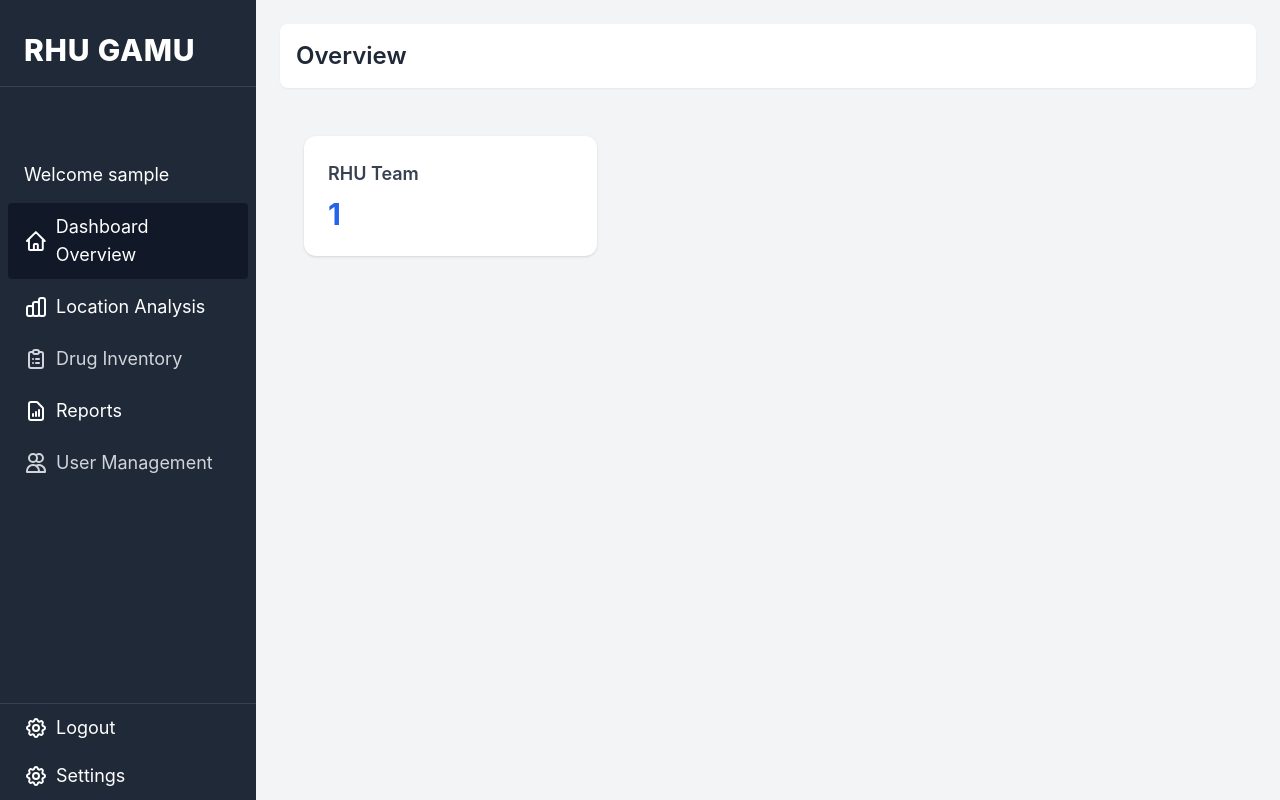
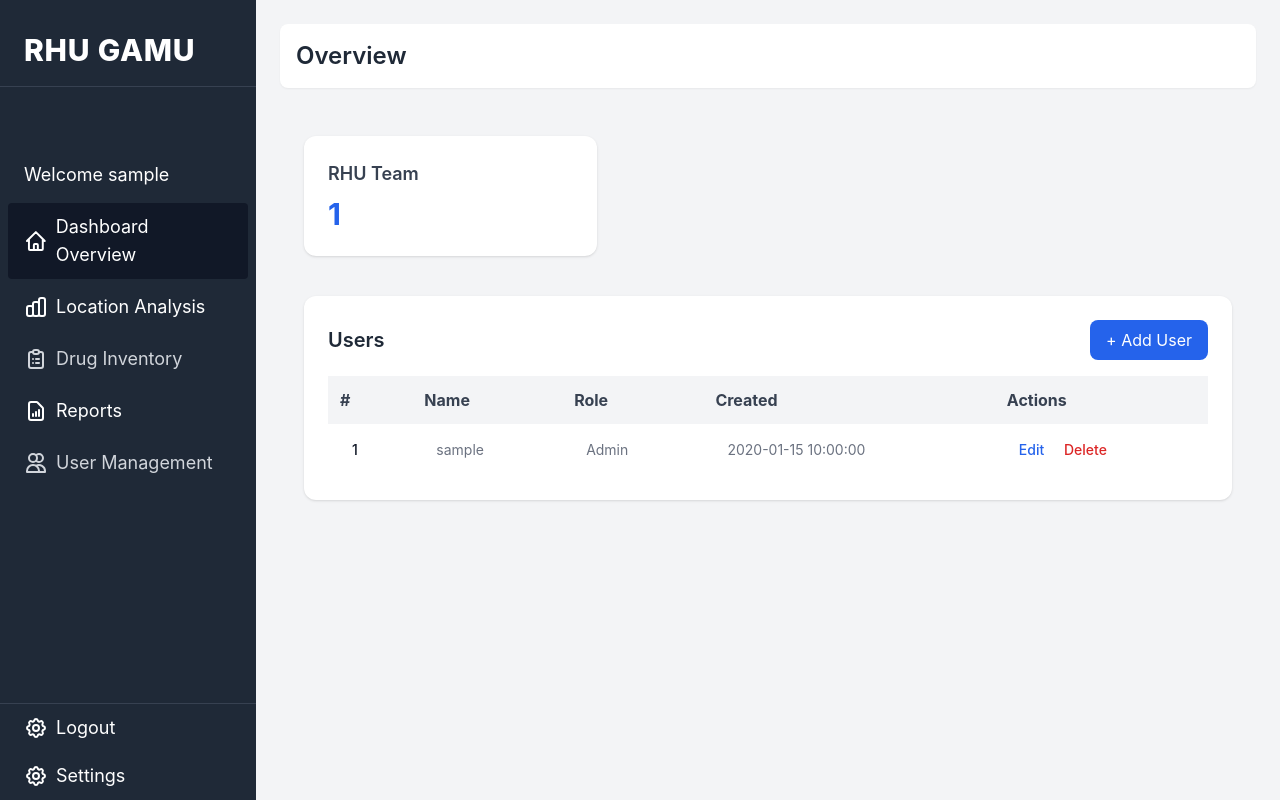
Before and after one commit to conrad-dead/capstone, a PHP site: page /admin/admin_dashboard.php in a window 1280 px wide. Run offline with PHP 8.4, Linux system fonts and the light colour scheme; the visitor is signed in with stand-in values (Sample User, id 1); data comes from the database, SQL or seed files in the repository; tables that the repository leaves empty or names only in its code hold one stand-in row (values such as "Sample post"); some libraries are stand-ins or nearby versions.

Commit message:
added user in admin dashboard

```diff
--- a/admin/admin_dashboard.php
+++ b/admin/admin_dashboard.php
@@ -36,7 +36,7 @@
     </style>
 </head>
 <body class="bg-gray-100">
-    <div class="min-h-screen flex">
+    <div class="flex min-h-screen flex">
 
         <!-- Sidebar -->
        <div class="flex flex-col h-screen bg-gray-800 text-white w-64 text-lg">
@@ -55,15 +55,49 @@
                 <h1 class="text-2xl font-semibold text-gray-800">Overview</h1>
             </header>
 
-            <main class="p-6">
+            <main class="p-6 space-y-10">
             <!-- Add charts, tables, etc. -->
 
-            <div class="grid grid-cols-1 md:grid-cols-3 gap-6">
-                <div class="bg-white p-6 rounded-xl shadow">
-                    <h3 class="text-lg font-semibold text-gray-700">RHU Team</h3>
-                    <p class="mt-2 text-3xl font-bold text-blue-600" id="user-count">120</p>
+                <div class="grid grid-cols-1 md:grid-cols-3 gap-6">
+                    <div class="bg-white p-6 rounded-xl shadow">
+                        <h3 class="text-lg font-semibold text-gray-700">RHU Team</h3>
+                        <p class="mt-2 text-3xl font-bold text-blue-600" id="user-count">120</p>
+                    </div>
                 </div>
-            </div>
+
+            <!-- User Section -->
+            <section class="bg-white p-6 rounded-xl shadow">
+                <div class="flex justify-between items-center mb-4">
+                    <h3 class="text-xl font-semibold text-gray-800">Users</h3>
+                    <button class="bg-blue-600 hover:bg-blue-700 text-white px-4 py-2 rounded-lg">+ Add User</button>
+                </div>
+                <div class="overflow-x-auto">
+                    <table class="w-full border-collapse">
+                        <thead class="bg-gray-100">
+                            <tr>
+                                <th class="p-3 text-left text-gray-700">#</th>
+                                <th class="p-3 text-left text-gray-700">Name</th>
+                                <th class="p-3 text-left text-gray-700">Role</th>
+                                <th class="p-3 text-left text-gray-700">Created</th>
+                                <th class="p-3 text-left text-gray-700">Actions</th>
+                            </tr>
+                        </thead>
+                        <tbody id="userTableBody">
+                            <tr class="border-t">
+                                <td class="p-3">1</td>
+                                <td class="p-3">Juan Dela Cruz</td>
+                                <td class="p-3">juan@example.com</td>
+                                <td class="p-3">Admin</td>
+                                <td class="p-3">
+                                    <button class="text-blue-600 hover:underline">Edit</button>
+                                    <button class="text-red-600 hover:underline ml-2">Delete</button>
+                                </td>
+                            </tr>
+
+                        </tbody>
+                    </table>
+                </div>
+            </section>
             </main>
         </div>
     </div>
--- a/js/admin_dashboard.js
+++ b/js/admin_dashboard.js
@@ -1,8 +1,9 @@
 document.addEventListener('DOMContentLoaded', () => {
+    fetchUsersCount();
     fetchUsers();
 });
 
-async function fetchUsers() {
+async function fetchUsersCount() {
     const userCountElement = document.getElementById('user-count');
 
     userCountElement.textContent = 'Loading..';
@@ -27,3 +28,47 @@ async function fetchUsers() {
         userCountElement.textContent = 'Error';
     }
 }
+
+
+async function fetchUsers() {
+        if (userTableBody) userTableBody.innerHTML = `<tr><td colspan="7" class="px-6 py-4 text-center text-gray-500">Loading users...</td></tr>`;
+        try {
+            const response = await fetch('../api/user_api.php?resource=users', { method: 'GET' });
+            const result = await response.json();
+
+            if (result.success) {
+                allUsers = result.data;
+                renderUserTable(allUsers);
+            } else {
+                if (userTableBody) userTableBody.innerHTML = `<tr><td colspan="7" class="px-6 py-4 text-center text-red-500">Error: ${result.message}</td></tr>`;
+                displayMessage(result.message, 'error');
+            }
+        } catch (error) {
+            if (userTableBody) userTableBody.innerHTML = `<tr><td colspan="7" class="px-6 py-4 text-center text-red-500">Network error or API not available.</td></tr>`;
+            console.error('Error fetching users:', error);
+            displayMessage('Failed to connect to the server. Please try again later.', 'error');
+        }
+}
+
+function renderUserTable(users) {
+        if (userTableBody) userTableBody.innerHTML = '';
+        if (users.length === 0) {
+            if (userTableBody) userTableBody.innerHTML = `<tr><td colspan="7" class="px-6 py-4 text-center text-gray-500">No users found in the system. Create one above!</td></tr>`;
+            return;
+        }
+        users.forEach(user => {
+            const row = document.createElement('tr');
+            row.dataset.user = JSON.stringify(user);
+            row.innerHTML = `
+                <td class="px-6 py-4 whitespace-nowrap text-sm font-medium text-gray-900">${user.id}</td>
+                <td class="px-6 py-4 whitespace-nowrap text-sm text-gray-500">${user.username}</td>
+                <td class="px-6 py-4 whitespace-nowrap text-sm text-gray-500">${user.role_name}</td> <!-- Display role_name -->
+                <td class="px-6 py-4 whitespace-nowrap text-sm text-gray-500">${user.created_at || 'N/A'}</td>
+                <td class="px-6 py-4 whitespace-nowrap text-sm font-medium">
+                    <a href="#" class="text-blue-600 hover:text-blue-900 mr-4 edit-user-btn" data-user-id="${user.id}">Edit</a>
+                    <a href="#" class="text-red-600 hover:text-red-900 delete-user-btn" data-user-id="${user.id}">Delete</a>
+                </td>
+            `;
+            if (userTableBody) userTableBody.appendChild(row);
+        });
+}
--- a/js/user_management.js
+++ b/js/user_management.js
@@ -289,7 +289,7 @@ document.addEventListener('DOMContentLoaded', () => {
                 <td class="px-6 py-4 whitespace-nowrap text-sm text-gray-500">${user.contact_number || 'N/A'}</td> <!-- Display contact_number -->
                 <td class="px-6 py-4 whitespace-nowrap text-sm text-gray-500">${user.barangay || 'N/A'}</td>
                 <td class="px-6 py-4 whitespace-nowrap text-sm text-gray-500">${user.created_at || 'N/A'}</td>
-                <td class="px-6 py-4 whitespace-nowrap text-right text-sm font-medium">
+                <td class="px-6 py-4 whitespace-nowrap text-sm font-medium">
                     <a href="#" class="text-blue-600 hover:text-blue-900 mr-4 edit-user-btn" data-user-id="${user.id}">Edit</a>
                     <a href="#" class="text-red-600 hover:text-red-900 delete-user-btn" data-user-id="${user.id}">Delete</a>
                 </td>
```
